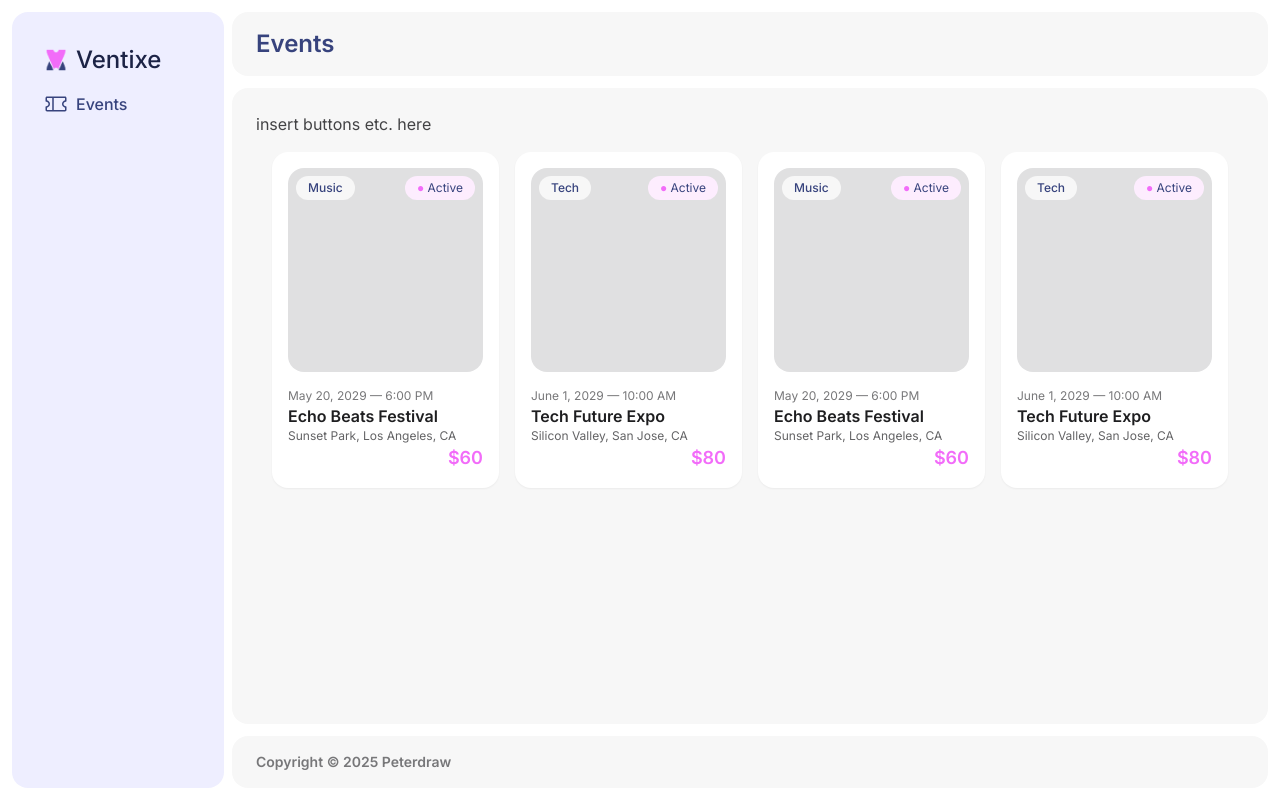
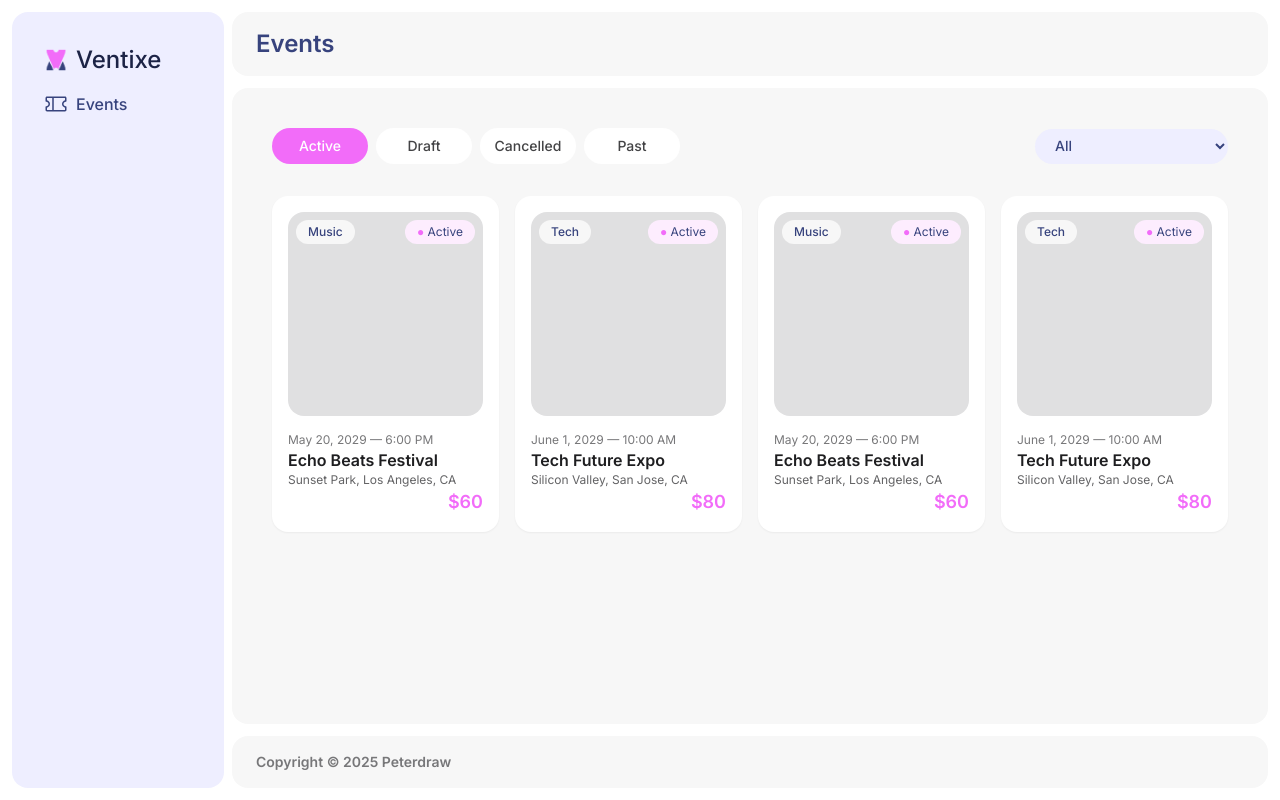
Before and after one commit to ventixe-system/react-frontend, a React (Vite) app: page / in a window 1280 px wide. Built offline with nearby package versions, Linux system fonts and the light colour scheme; some icons are missing.

Commit message:
Created a function to filter events and styled the matching buttons

```diff
--- a/src/components/EventCard.jsx
+++ b/src/components/EventCard.jsx
@@ -14,7 +14,7 @@ const EventCard = ({event}) => {
           {event.date} — {event.time}
         </div>
         <h3 className="text-base font-semibold text-grey-100">{event.title}</h3>
-        <div className="text-xs text-grey-80"><i class="fa-thin fa-location-dot"></i> {event.location}</div>
+        <div className="text-xs text-grey-80"><i className="fa-thin fa-location-dot"></i> {event.location}</div>
         <div className="flex justify-end">
           <span className="text-primary-100 text-lg font-semibold">${event.price}</span>
         </div>
--- /dev/null
+++ b/src/components/EventFilters.jsx
@@ -0,0 +1,48 @@
+import { useState } from "react"
+
+{/* ChatGpt 4o helped a lot with writing this code. It filters the events based on status and category. */}
+
+const statuses = ["Active", "Draft", "Cancelled", "Past"]
+const categories= ["All", "Music", "Outdoor & Adventure", "Fashion", "Food & Culinary", "Art & Design", "Sports", "Technology", "Health & Wellness"]
+
+const EventFilters = ({ selectedStatus, onStatusChange, selectedCategory, onCategoryChange }) => {
+  return (
+    <div className="flex flex-wrap gap-4 justify-between items-center">
+
+      {/* Status Filter Buttons*/}
+      <div className="flex gap-2">
+        {statuses.map((status) => (
+          <button
+            key={status}
+            onClick={() => onStatusChange(status)}
+            className={`w-24 py-2 rounded-full text-sm font-medium
+              ${selectedStatus === status
+                ? "bg-primary-100 text-white"
+                : "bg-grey-10 text-grey-90 hover:bg-primary-30"}`}
+          >
+            {status}
+          </button>
+        ))}
+      </div>
+
+      {/* Category Filter Dropdown */}
+      <div>
+        <select
+          value={selectedCategory}
+          onChange={(e) => onCategoryChange(e.target.value)}
+          className="bg-coolgrey-10 text-secondary-100 py-2 px-4 rounded-full text-sm font-medium
+           hover:bg-coolgrey-20 focus:ring-2 focus:ring-primary-30 focus:outline-none"
+        >
+          {categories.map((category) => (
+            <option key={category} value={category}>
+              {category}
+            </option>
+          ))}
+        </select>
+      </div>
+
+    </div>
+  )
+}
+
+export default EventFilters
--- a/src/pages/EventPage.jsx
+++ b/src/pages/EventPage.jsx
@@ -1,4 +1,7 @@
 import EventCard from "../components/EventCard"
+import EventFilters from "../components/EventFilters";
+import React from "react"
+import { useState } from "react";
 
 const dummyEvents = [
   {
@@ -44,18 +47,41 @@ const dummyEvents = [
 ]
 
 const EventPage = () => {
+  const [statusFilter, setStatusFilter] = React.useState("Active");
+  const [categoryFilter, setCategoryFilter] = React.useState("All");
+
+  const filteredEvents = dummyEvents.filter(event => {
+    return event.status === statusFilter &&
+      (categoryFilter === "All" || event.category === categoryFilter);
+  }
+  );
+
   return (
     <section className="grid grid-rows-[auto_1fr] bg-grey-20 rounded-2xl p-6 h-full">
-      <div>
-        insert buttons etc. here
+
+      <div className="p-4">
+        <EventFilters
+          selectedStatus={statusFilter}
+          onStatusChange={setStatusFilter}
+          selectedCategory={categoryFilter}
+          onCategoryChange={setCategoryFilter}
+        />
       </div>
+
       <div className="overflow-y-auto p-4">
         <div className="grid grid-cols-1 sm:grid-cols-2 lg:grid-cols-3 xl:grid-cols-4 gap-4">
-          {dummyEvents.map((event, index) => (
+          {filteredEvents.map((event, index) => (
             <EventCard key={index} event={event} />
           ))}
+
+          {filteredEvents.length === 0 && (
+            <p className="text-center text-base text-grey-60 col-span-full pt-12">
+              No events match your filters.
+            </p>
+        )}
+        </div>
       </div>
-      </div>
+
     </section>
   )
 }
```
